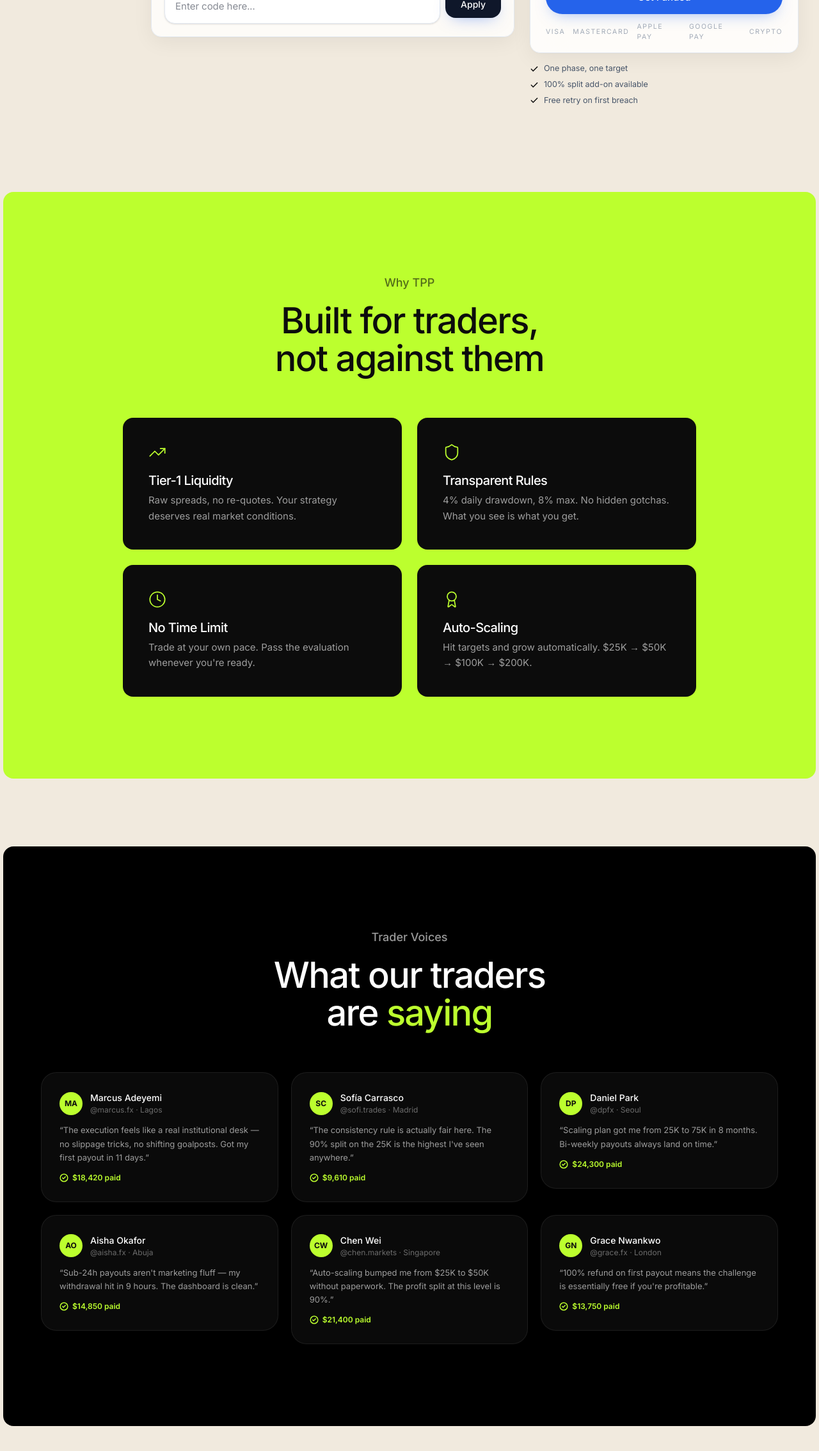
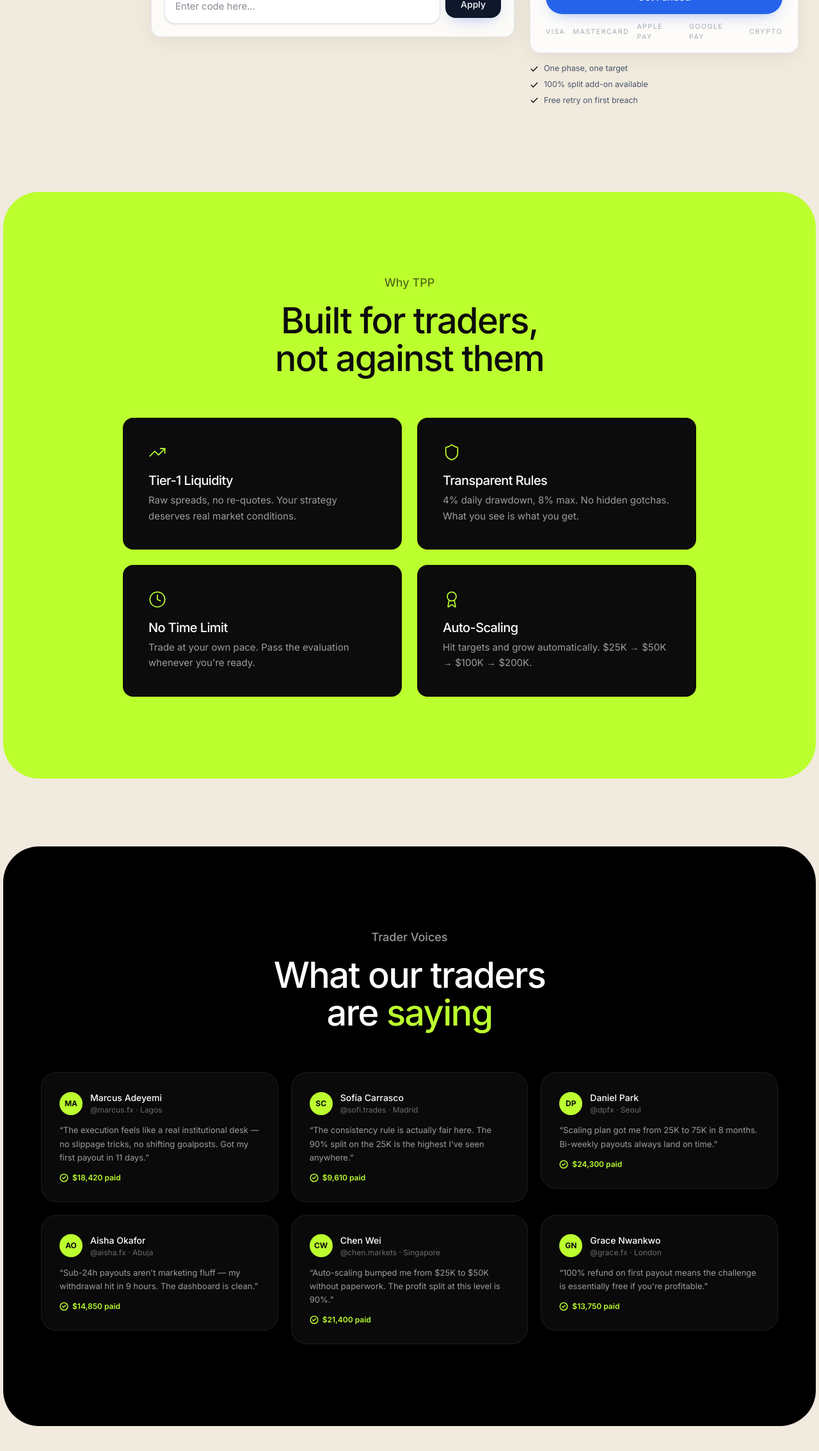
Before and after one commit to jatinkatariaaaa/thepeoplepropwebsite, a Next.js app: page /v2 in a window 1280 px wide. Shown: the part 6154-8422 px from the top of the page at 64% size. Built offline with nearby package versions, Linux system fonts and the light colour scheme.

Commit message:
style: curve top corners of Why TPP and Trader Voices sections to match footer rounding

```diff
--- a/src/app/v2/page.tsx
+++ b/src/app/v2/page.tsx
@@ -326,7 +326,7 @@ export default function V2Page() {
       <section className="w-full pb-16 lg:pb-24">
         <div className="w-full px-0">
           <div className="px-[5px] py-[5px]">
-            <div className="rounded-2xl bg-[#bcff2e] py-20 xl:py-32 px-[15px] lg:px-[35px]">
+            <div className="rounded-[2rem] lg:rounded-[3.5rem] bg-[#bcff2e] py-20 xl:py-32 px-[15px] lg:px-[35px]">
               <Reveal>
                 <div className="text-center mb-16">
                   <div className="text-lg font-medium text-[#0c0c0c]/60 mb-4">Why TPP</div>
@@ -364,7 +364,7 @@ export default function V2Page() {
       <section className="w-full pb-16 lg:pb-24">
         <div className="w-full px-0">
           <div className="px-[5px] py-[5px]">
-            <div className="rounded-2xl bg-black py-20 xl:py-32 px-[15px] lg:px-[35px]">
+            <div className="rounded-[2rem] lg:rounded-[3.5rem] bg-black py-20 xl:py-32 px-[15px] lg:px-[35px]">
               <Reveal>
                 <div className="text-center mb-16">
                   <div className="text-lg font-medium text-white/60 mb-4">Trader Voices</div>
```
